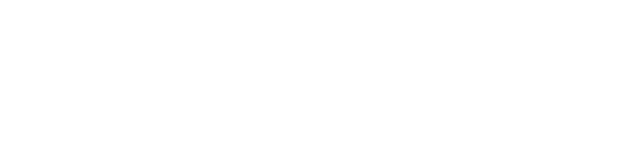
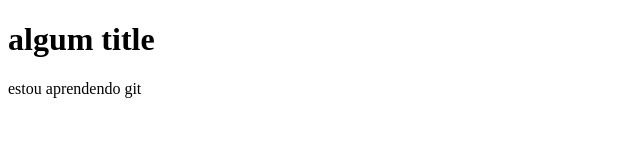
Before and after one commit to felopas/totorial_git, a plain HTML site: page index.html in a window 1280 px wide. Shown: the whole page, without its empty margins (0-640 px from the left). Drawn offline with Linux system fonts and the light colour scheme.

Commit message:
titulo masi paragrafo

```diff
--- a/index.html
+++ b/index.html
@@ -6,6 +6,7 @@
     <title>TESTE GIT</title>
 </head>
 <body>
-
+    <h1> algum title </h1>
+    <p> estou aprendendo git</p>
 </body>
 </html>
```
